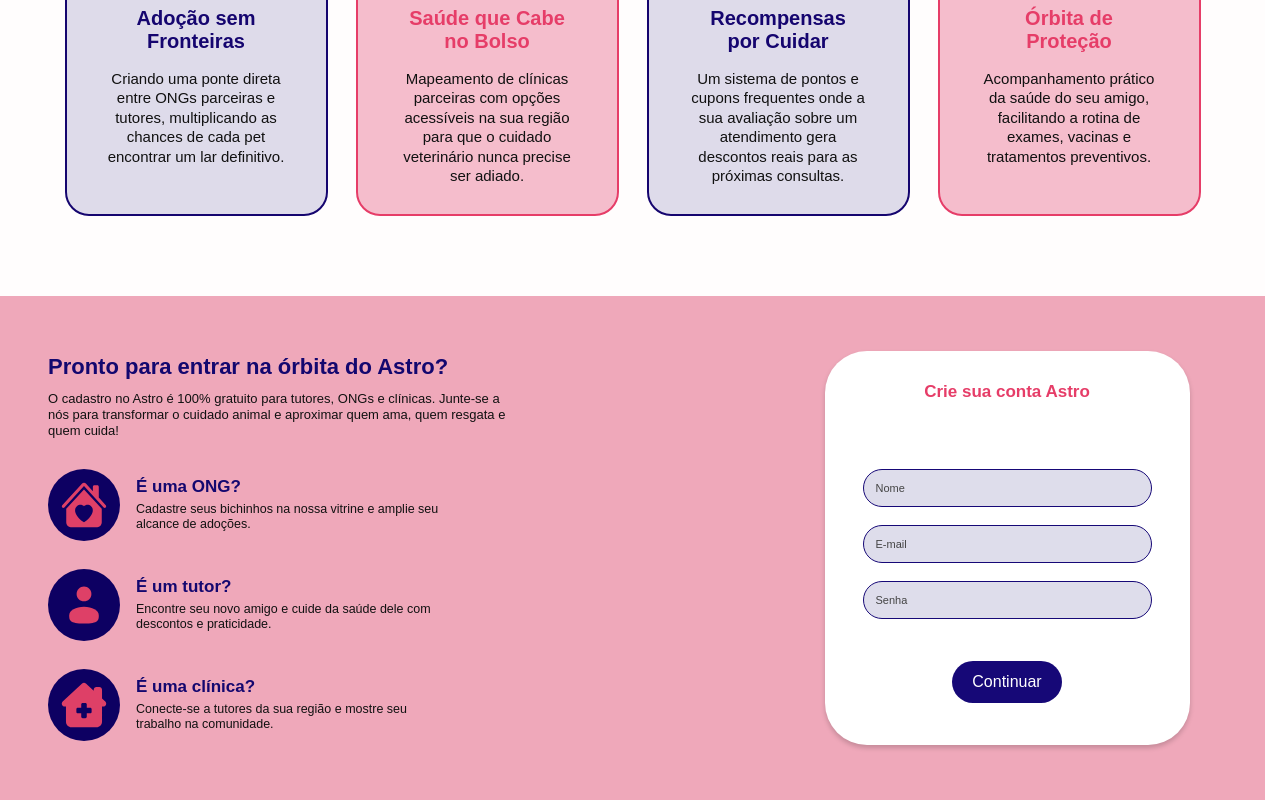
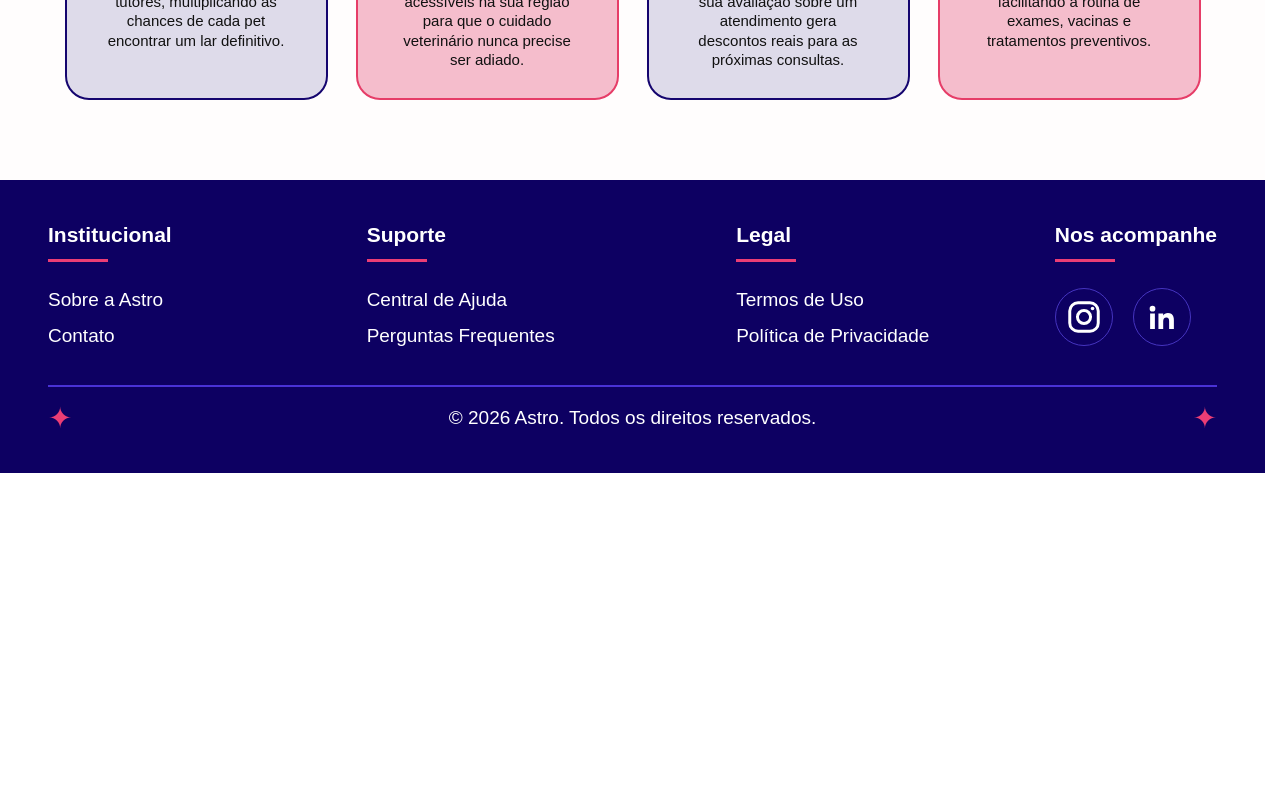
Before and after one commit to M1GU3LT0X1C/ASTRO, a Next.js app: page / in a window 1280 px wide. Shown: the part 1717-2517 px from the top of the page. After the commit the page ends 2190 px from the top, so only its background shows below. Built offline with nearby package versions, Linux system fonts and the light colour scheme.

Commit message:
feat: adiciona footer

```diff
--- a/src/components/home/HomeContent.tsx
+++ b/src/components/home/HomeContent.tsx
@@ -39,7 +39,7 @@
 
         <div className={styles.heroImage}>
           <img
-            src="/dog-astro.png"
+            src="/gatohome.png"
             alt="Pet em destaque no Astro"
           />
         </div>
@@ -55,7 +55,7 @@
         <div className={styles.comoFuncionaConteudo}>
 
           <h2 className={styles.sectionTitle}>
-            Como o Astro funciona?
+            Como a Astro funciona?
           </h2>
 
           <div className={styles.gridFunciona}>
--- a/src/components/layout/Footer.module.css
+++ b/src/components/layout/Footer.module.css
@@ -1,231 +1,189 @@
-/* FOOTER */
-
 .footer {
   width: 100%;
-
-  display: grid;
-  grid-template-columns: 1fr 420px;
-  align-items: center;
-
-  gap: 70px;
-
-  padding: 55px 48px;
-
-  background: #efa8ba;
+  background: #0d0062;
+  color: #fff;
+  padding: 42px 48px 24px;
 }
 
-
-/* LADO ESQUERDO */
-
-.topo {
+.content {
   width: 100%;
-  max-width: 520px;
+  max-width: 1200px;
+  margin: 0 auto;
 }
 
-.titulo {
-  margin: 0 0 10px;
+.columns {
+  display: grid;
+  grid-template-columns: 1fr 1.18fr 1fr auto;
+  gap: 36px;
+  padding-bottom: 38px;
+}
 
-  color: #13076f;
+.column {
+  display: flex;
+  flex-direction: column;
+  align-items: flex-start;
+  gap: 12px;
+  min-width: 0;
+}
 
-  font-size: 22px;
+.column h2 {
+  position: relative;
+  margin: 0 0 14px;
+  padding-bottom: 15px;
+  font-size: 21px;
   font-weight: 700;
   line-height: 1.2;
 }
 
-.descricao {
-  max-width: 470px;
-
-  margin: 0 0 30px;
-
-  color: #111111;
-
-  font-size: 13px;
-  font-weight: 400;
-  line-height: 1.25;
+.column h2::after {
+  content: "";
+  position: absolute;
+  left: 0;
+  bottom: 0;
+  width: 60px;
+  height: 3px;
+  background: #eb3d75;
 }
 
-
-/* LISTA */
-
-.lista {
-  display: flex;
-  flex-direction: column;
-
-  gap: 28px;
+.column a:not(.socialIcon),
+.column span {
+  color: #fff;
+  font-size: 19px;
+  line-height: 1.25;
+  text-decoration: none;
 }
 
-.item {
-  display: flex;
-  align-items: center;
-
-  gap: 16px;
+.column a:not(.socialIcon) {
+  position: relative;
+  transition: color 0.2s ease, transform 0.2s ease;
 }
 
-
-/* ÍCONE SVG */
-
-.icone {
-  width: 72px;
-  height: 72px;
-
-  flex-shrink: 0;
-
-  object-fit: contain;
-}
-
-
-/* TEXTO DOS ITENS */
-
-.itemTitulo {
-  margin: 0 0 5px;
-
-  color: #13076f;
-
-  font-size: 17px;
-  font-weight: 700;
-  line-height: 1.1;
-}
-
-.itemTexto {
-  max-width: 310px;
-
-  margin: 0;
-
-  color: #111111;
-
-  font-size: 12.5px;
-  font-weight: 400;
-  line-height: 1.25;
-}
-
-
-/* CARD DA DIREITA */
-
-.card {
-  width: 100%;
-  max-width: 365px;
-
-  justify-self: center;
-
-  padding: 28px 38px 42px;
-
-  background: white;
-
-  border-radius: 42px;
-
-  box-shadow: 0 3px 5px rgba(0, 0, 0, 0.18);
-}
-
-.cardTitulo {
-  margin: 0 0 65px;
-
-  text-align: center;
-
-  color: #e63d68;
-
-  font-size: 17px;
-  font-weight: 700;
-}
-
-
-/* FORMULÁRIO */
-
-.formulario {
-  display: flex;
-  flex-direction: column;
-}
-
-.input {
-  width: 100%;
-  height: 38px;
-
-  margin-bottom: 18px;
-
-  padding: 0 12px;
-
-  background: #deddeb;
-
-  border: 1px solid #160877;
-  border-radius: 999px;
-
-  color: #111111;
-
-  font-size: 11px;
-
-  outline: none;
-
-  transition:
-    background-color 0.2s ease,
-    box-shadow 0.2s ease;
-}
-
-.input::placeholder {
-  color: #444444;
-  opacity: 1;
-}
-
-.input:focus {
-  background: white;
-
-  box-shadow: 0 0 0 3px rgba(22, 8, 119, 0.1);
-}
-
-
-/* BOTÃO CONTINUAR */
-
-.botao {
-  width: fit-content;
-
-  margin: 24px auto 0;
-
-  padding: 9px 20px;
-
-  background: #160877;
-  color: white;
-
-  border: none;
-  border-radius: 999px;
-
-  font-size: 16px;
-  font-weight: 400;
-
-  cursor: pointer;
-
-  transition:
-    transform 0.2s ease,
-    background-color 0.2s ease;
-}
-
-.botao:hover {
-  background: #241297;
-
+.column a:not(.socialIcon):hover {
+  color: #e94e77;
   transform: translateY(-1px);
 }
 
-.botao:active {
-  transform: scale(0.97);
+.column a:not(.socialIcon)::after {
+  content: "";
+  position: absolute;
+  left: 50%;
+  bottom: -5px;
+  width: 0;
+  height: 2px;
+  background: #e94e77;
+  border-radius: 999px;
+  transform: translateX(-50%);
+  transition: width 0.2s ease;
 }
 
+.column a:not(.socialIcon):hover::after,
+.column a:not(.socialIcon):focus-visible::after {
+  width: 100%;
+}
 
-/* RESPONSIVIDADE */
+.column a:focus-visible {
+  outline: 2px solid #f49ab5;
+  outline-offset: 4px;
+}
 
-@media (max-width: 900px) {
+.socials {
+  display: flex;
+  gap: 20px;
+  align-items: center;
+}
+
+.socialIcon {
+  display: grid;
+  place-items: center;
+  width: 58px;
+  height: 58px;
+  border: 1px solid #4534bf;
+  border-radius: 50%;
+  color: #fff;
+  transition: color 0.2s ease, border-color 0.2s ease, transform 0.2s ease;
+}
+
+.socialIcon:hover,
+.socialIcon:focus-visible {
+  color: #e94e77;
+  border-color: #e94e77;
+  transform: translateY(-1px);
+}
+
+.socialIcon svg {
+  width: 38px;
+  height: 38px;
+}
+
+.bottom {
+  display: flex;
+  align-items: center;
+  justify-content: space-between;
+  gap: 18px;
+  min-height: 64px;
+  border-top: 2px solid #4932d6;
+  text-align: center;
+}
+
+.bottom p {
+  margin: 0;
+  font-size: 19px;
+}
+
+.bottom .star {
+  color: #eb3d75;
+  font-size: 29px;
+  line-height: 1;
+}
+
+@media (max-width: 850px) {
   .footer {
-    grid-template-columns: 1fr;
-
-    gap: 50px;
-
-    padding: 45px 30px;
+    padding: 38px 30px 22px;
   }
 
-  .topo {
-    max-width: 600px;
+  .columns {
+    grid-template-columns: repeat(2, minmax(0, 1fr));
+    gap: 34px;
+  }
+}
 
-    margin: 0 auto;
+@media (max-width: 480px) {
+  .footer {
+    padding: 34px 22px 20px;
   }
 
-  .card {
-    width: 100%;
-    max-width: 430px;
+  .columns {
+    gap: 30px 16px;
+  }
+
+  .column h2 {
+    font-size: 16px;
+  }
+
+  .column a:not(.socialIcon),
+  .column span {
+    font-size: 14px;
+  }
+
+  .socials {
+    gap: 10px;
+  }
+
+  .socialIcon {
+    width: 43px;
+    height: 43px;
+  }
+
+  .socialIcon svg {
+    width: 28px;
+    height: 28px;
+  }
+
+  .bottom p {
+    font-size: 13px;
+  }
+
+  .bottom .star {
+    font-size: 20px;
   }
 }
--- a/src/components/layout/Footer.tsx
+++ b/src/components/layout/Footer.tsx
@@ -1,146 +1,84 @@
-"use client";
-
-import { FormEvent, useState } from "react";
-import { useRouter } from "next/navigation";
+import Link from "next/link";
 import styles from "./Footer.module.css";
 
 export function Footer() {
-  const router = useRouter();
-
-  const [nome, setNome] = useState("");
-  const [email, setEmail] = useState("");
-  const [senha, setSenha] = useState("");
-
-  function continuarCadastro(event: FormEvent<HTMLFormElement>) {
-    event.preventDefault();
-
-    sessionStorage.setItem(
-      "astroCadastroInicial",
-      JSON.stringify({
-        nome,
-        email,
-        senha,
-      })
-    );
-
-    router.push("/cadastro");
-  }
-
   return (
     <footer className={styles.footer}>
-      <div className={styles.topo}>
-        <h2 className={styles.titulo}>
-          Pronto para entrar na órbita do Astro?
-        </h2>
+      <div className={styles.content}>
+        <nav className={styles.columns} aria-label="Links do rodapé">
+          <div className={styles.column}>
+            <h2>Institucional</h2>
+            <Link href="/sobre-nos">Sobre a Astro</Link>
+            <a href="mailto:contato@astropets.com.br">Contato</a>
+          </div>
 
-        <p className={styles.descricao}>
-          O cadastro no Astro é 100% gratuito para tutores, ONGs e clínicas.
-          Junte-se a nós para transformar o cuidado animal e aproximar quem
-          ama, quem resgata e quem cuida!
-        </p>
+          <div className={styles.column}>
+            <h2>Suporte</h2>
+            <Link href="/ajuda">Central de Ajuda</Link>
+            <Link href="/ajuda">Perguntas Frequentes</Link>
+          </div>
 
-        <div className={styles.lista}>
-          <div className={styles.item}>
-            <img
-              src="/icone-ong.svg"
-              alt=""
-              className={styles.icone}
-            />
+          <div className={styles.column}>
+            <h2>Legal</h2>
+            <Link href="/termos-de-uso">Termos de Uso</Link>
+            <Link href="/politica-de-privacidade">
+              Política de Privacidade
+            </Link>
+          </div>
 
-            <div>
-              <h3 className={styles.itemTitulo}>
-                É uma ONG?
-              </h3>
+          <div className={styles.column}>
+            <h2>Nos acompanhe</h2>
 
-              <p className={styles.itemTexto}>
-                Cadastre seus bichinhos na nossa vitrine e amplie seu alcance
-                de adoções.
-              </p>
+            <div className={styles.socials} aria-label="Redes sociais da Astro">
+              <a
+                className={styles.socialIcon}
+                href="https://www.instagram.com/astropetsoficial/"
+                target="_blank"
+                rel="noopener noreferrer"
+                aria-label="Instagram da Astro (abre em nova aba)"
+              >
+                <svg viewBox="0 0 32 32" fill="none" aria-hidden="true">
+                  <rect
+                    x="4"
+                    y="4"
+                    width="24"
+                    height="24"
+                    rx="7"
+                    stroke="currentColor"
+                    strokeWidth="2.5"
+                  />
+                  <circle
+                    cx="16"
+                    cy="16"
+                    r="5.5"
+                    stroke="currentColor"
+                    strokeWidth="2.5"
+                  />
+                  <circle cx="23.2" cy="8.8" r="1.5" fill="currentColor" />
+                </svg>
+              </a>
+
+              <a
+                className={styles.socialIcon}
+                href="https://www.linkedin.com/company/astropetsoficial"
+                target="_blank"
+                rel="noopener noreferrer"
+                aria-label="LinkedIn da Astro (abre em nova aba)"
+              >
+                <svg viewBox="0 0 32 32" fill="currentColor" aria-hidden="true">
+                  <circle cx="8" cy="9" r="2.4" />
+                  <path d="M6 13h4v13H6zm7 0h4v1.8c.7-1.2 2-2.1 4-2.1 3.5 0 5 2.2 5 6V26h-4v-6.5c0-2-.6-3.1-2.3-3.1-1.8 0-2.7 1.3-2.7 3.1V26h-4z" />
+                </svg>
+              </a>
             </div>
           </div>
+        </nav>
 
-          <div className={styles.item}>
-            <img
-              src="/icone-tutor.svg"
-              alt=""
-              className={styles.icone}
-            />
-
-            <div>
-              <h3 className={styles.itemTitulo}>
-                É um tutor?
-              </h3>
-
-              <p className={styles.itemTexto}>
-                Encontre seu novo amigo e cuide da saúde dele com descontos e
-                praticidade.
-              </p>
-            </div>
-          </div>
-
-          <div className={styles.item}>
-            <img
-              src="/icone-clinica.svg"
-              alt=""
-              className={styles.icone}
-            />
-
-            <div>
-              <h3 className={styles.itemTitulo}>
-                É uma clínica?
-              </h3>
-
-              <p className={styles.itemTexto}>
-                Conecte-se a tutores da sua região e mostre seu trabalho na
-                comunidade.
-              </p>
-            </div>
-          </div>
+        <div className={styles.bottom}>
+          <span className={styles.star} aria-hidden="true">✦</span>
+          <p>© {new Date().getFullYear()} Astro. Todos os direitos reservados.</p>
+          <span className={styles.star} aria-hidden="true">✦</span>
         </div>
-      </div>
-
-      <div className={styles.card}>
-        <h3 className={styles.cardTitulo}>
-          Crie sua conta Astro
-        </h3>
-
-        <form
-          className={styles.formulario}
-          onSubmit={continuarCadastro}
-        >
-          <input
-            className={styles.input}
-            placeholder="Nome"
-            value={nome}
-            onChange={(event) => setNome(event.target.value)}
-            required
-          />
-
-          <input
-            className={styles.input}
-            placeholder="E-mail"
-            type="email"
-            value={email}
-            onChange={(event) => setEmail(event.target.value)}
-            required
-          />
-
-          <input
-            className={styles.input}
-            placeholder="Senha"
-            type="password"
-            value={senha}
-            onChange={(event) => setSenha(event.target.value)}
-            required
-          />
-
-          <button
-            type="submit"
-            className={styles.botao}
-          >
-            Continuar
-          </button>
-        </form>
       </div>
     </footer>
   );
```
